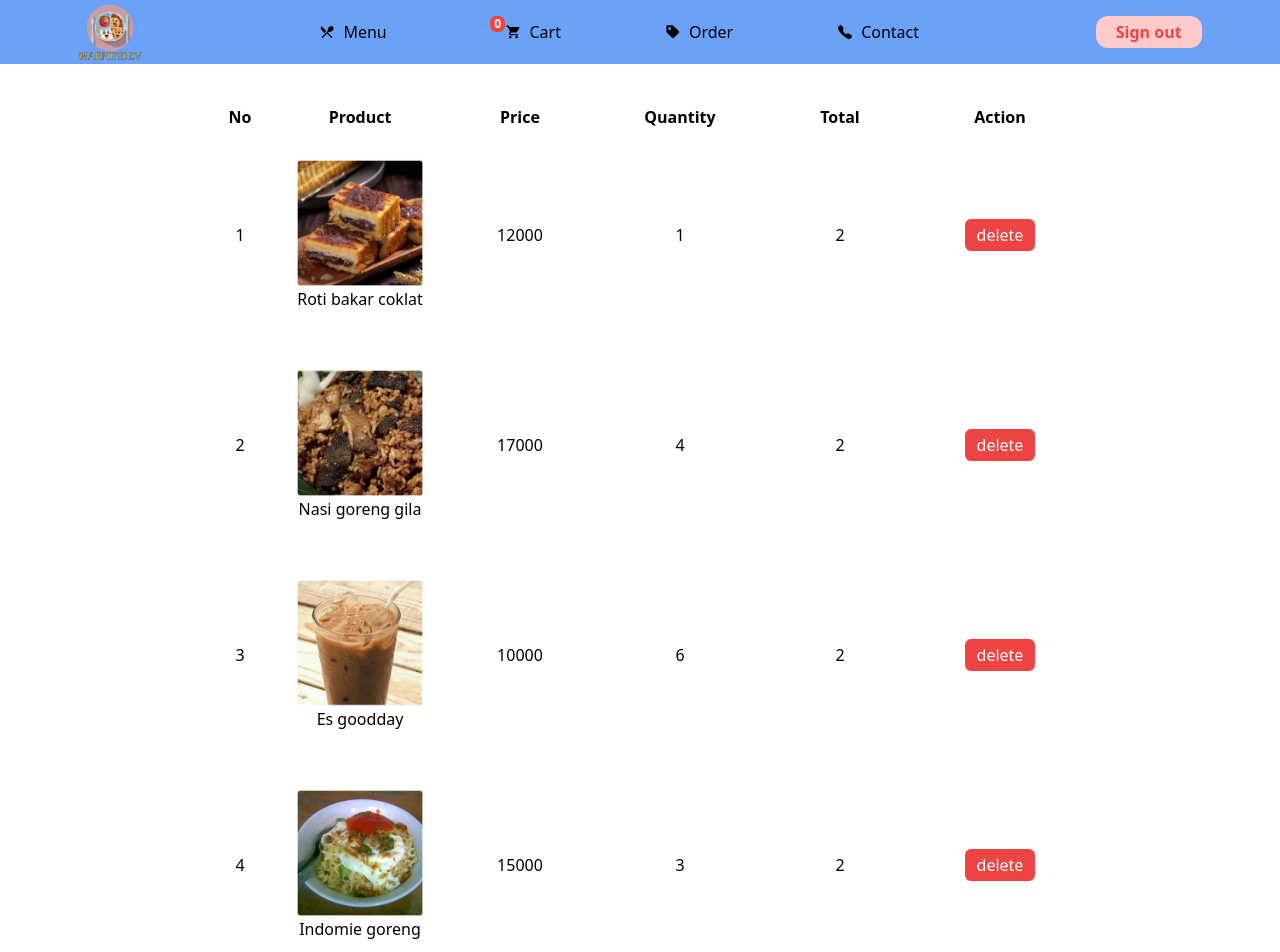
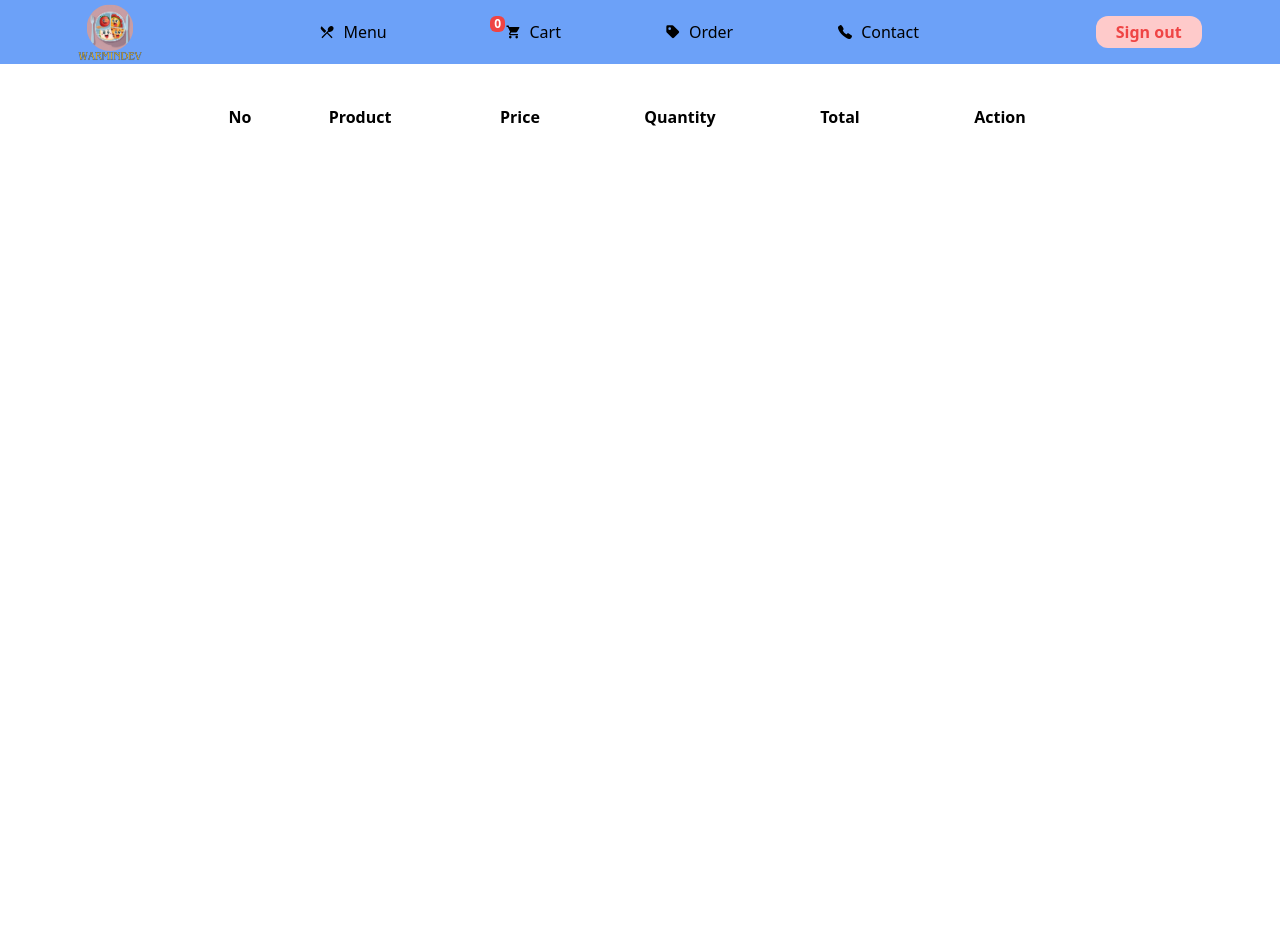
Before and after one commit to ekopram/warmindev, a React (Vite) app: page /cart in a window 1280 px wide. Shown: the top 952 px of the page. After the commit the page ends 800 px from the top, so only its background shows below. Built offline with nearby package versions, Linux system fonts and the light colour scheme.

Commit message:
fix: cart "display item added"

```diff
--- a/src/App.jsx
+++ b/src/App.jsx
@@ -8,20 +8,20 @@ import Contact from "./pages/Contact";
 import { useState } from "react";
 
 function App() {
-  const [cart, setCart] = useState([]);
+  const [menuCart, setMenuCart] = useState([]);
 
   const handleClick = (menu) => {
-    setCart([...cart, menu]);
+    setMenuCart([...menuCart, menu]);
   };
 
   return (
     <BrowserRouter>
       <>
-        <Topbar number={cart.length} />
+        <Topbar number={menuCart.length} />
       </>
       <Routes>
         <Route path="/" element={<Menu handleClick={handleClick} />}></Route>
-        <Route path="/cart" element={<Cart />}></Route>
+        <Route path="/cart" element={<Cart menuCart={menuCart} />}></Route>
         <Route path="/order" element={<Order />}></Route>
         <Route path="/contact" element={<Contact />}></Route>
       </Routes>
--- a/src/pages/Cart.jsx
+++ b/src/pages/Cart.jsx
@@ -1,54 +1,9 @@
 import React from "react";
 
-const Cart = () => {
-  const menus = [
-    {
-      id: 4,
-      name: "Roti bakar coklat",
-      image: "../src/assets/product/coklat.png",
-      price: 12000,
-      stock: 1,
-    },
-    {
-      id: 5,
-      name: "Nasi goreng gila",
-      image: "../src/assets/product/babat.png",
-      price: 17000,
-      stock: 4,
-    },
-    {
-      id: 6,
-      name: "Es goodday",
-      image: "../src/assets/product/goodday.png",
-      price: 10000,
-      stock: 6,
-    },
-    {
-      id: 7,
-      name: "Indomie goreng",
-      image: "../src/assets/product/indomie-goreng.png",
-      price: 15000,
-      stock: 3,
-    },
-    {
-      id: 8,
-      name: "Indomie rebus",
-      image: "../src/assets/product/indomie-rebus.png",
-      price: 17000,
-      stock: 4,
-    },
-    {
-      id: 9,
-      name: "Es jeruk",
-      image: "../src/assets/product/jeruk.png",
-      price: 10000,
-      stock: 6,
-    },
-  ];
-
+const Cart = ({ menuCart }) => {
   const listMenu = (
     <>
-      {menus.map((menu, index) => (
+      {menuCart.map((menu, index) => (
         <tr key={menu.id}>
           <td className="">{index + 1}</td>
           <td className="">
```
